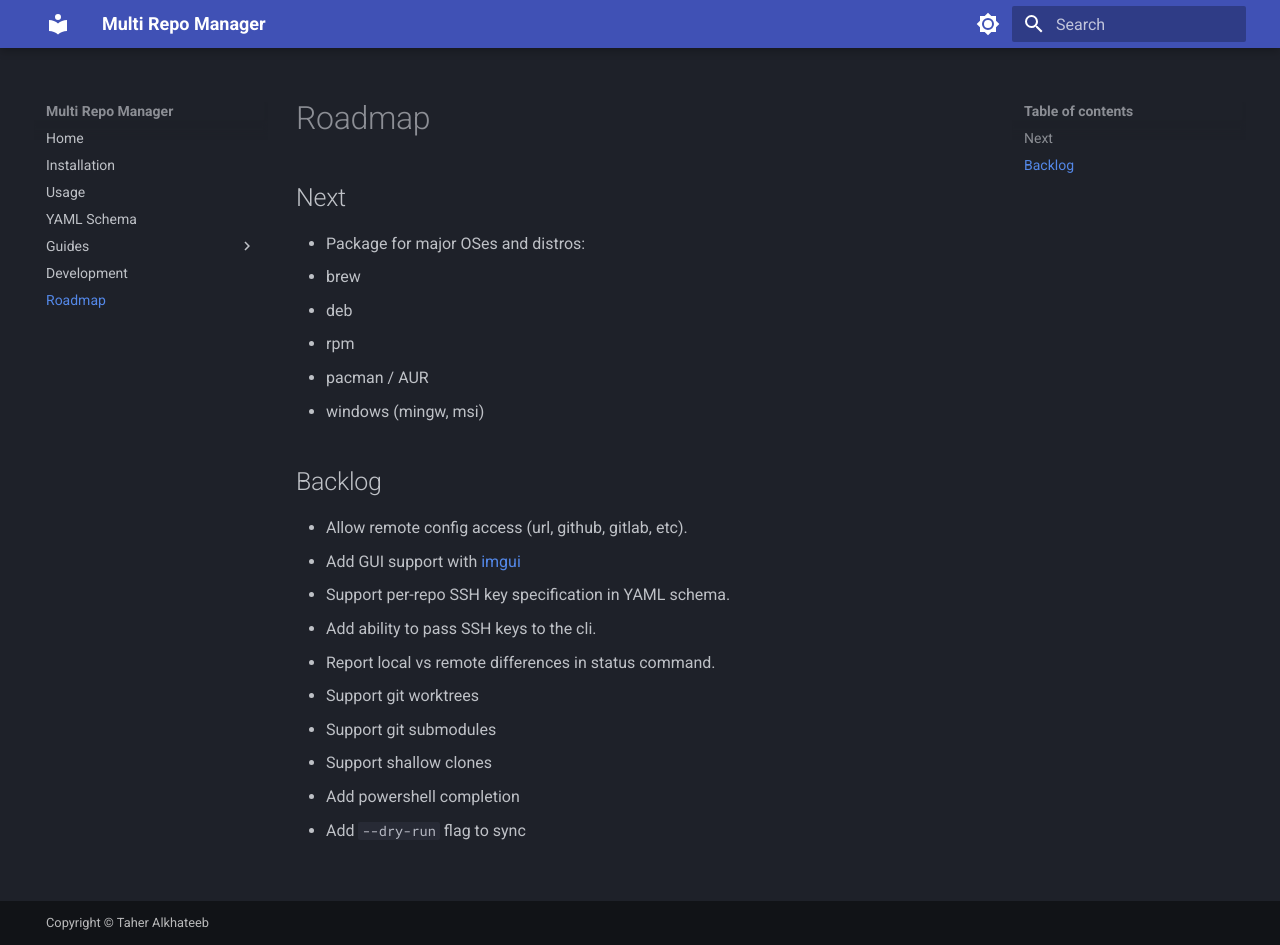
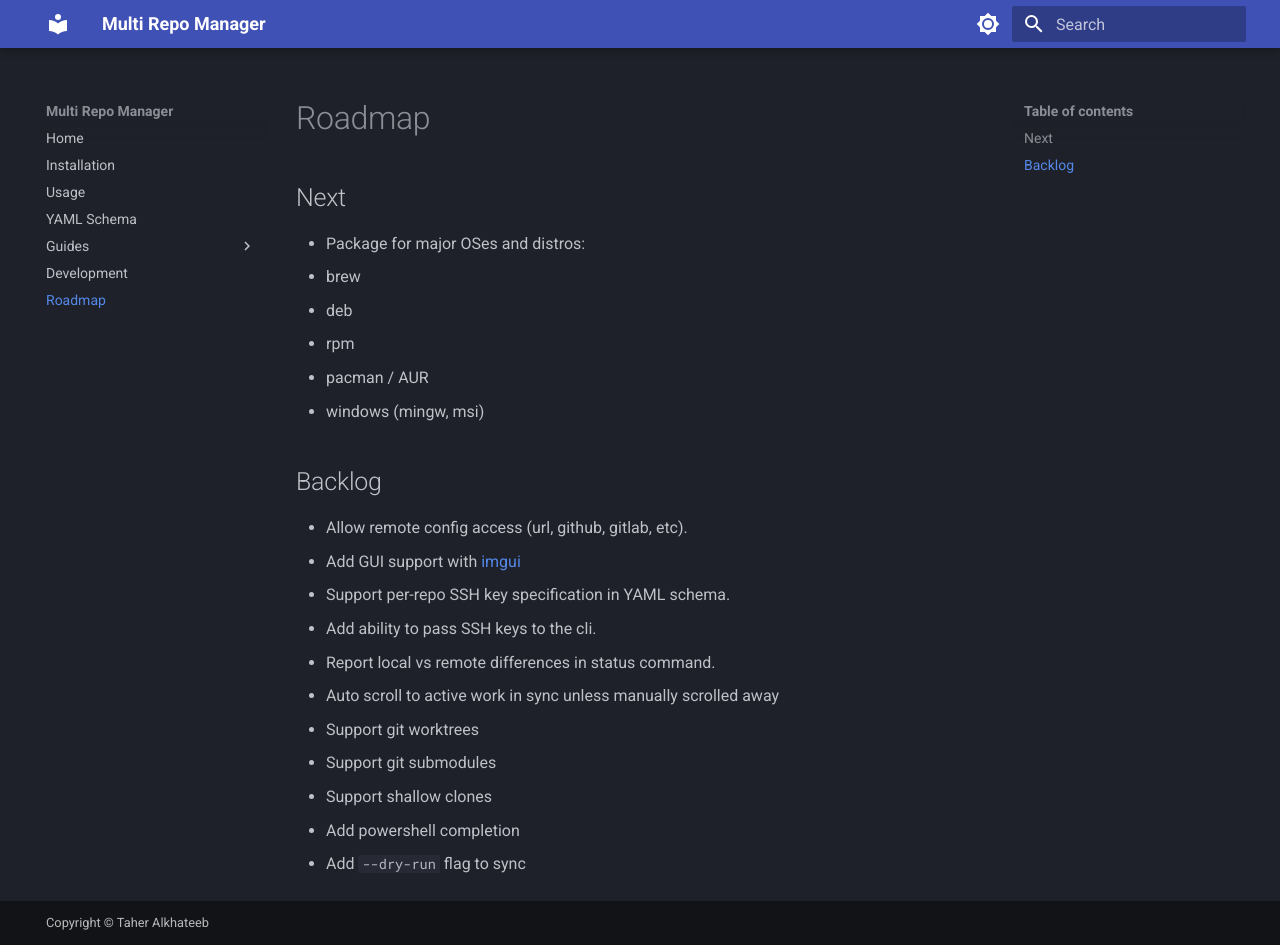
Before and after one commit to pythys/multi-repo-manager, an MkDocs documentation site: the page built from docs/roadmap.md, in a window 1280 px wide and 945 px high. Built offline with MkDocs 1.6.1 and Material for MkDocs 9.7.7, drawn with Linux system fonts in a browser that asks for light colours.

Commit message:
add target to auto track sync scroll

```diff
--- a/docs/roadmap.md
+++ b/docs/roadmap.md
@@ -16,6 +16,7 @@
 - Support per-repo SSH key specification in YAML schema.
 - Add ability to pass SSH keys to the cli.
 - Report local vs remote differences in status command.
+- Auto scroll to active work in sync unless manually scrolled away
 - Support git worktrees
 - Support git submodules
 - Support shallow clones
```
